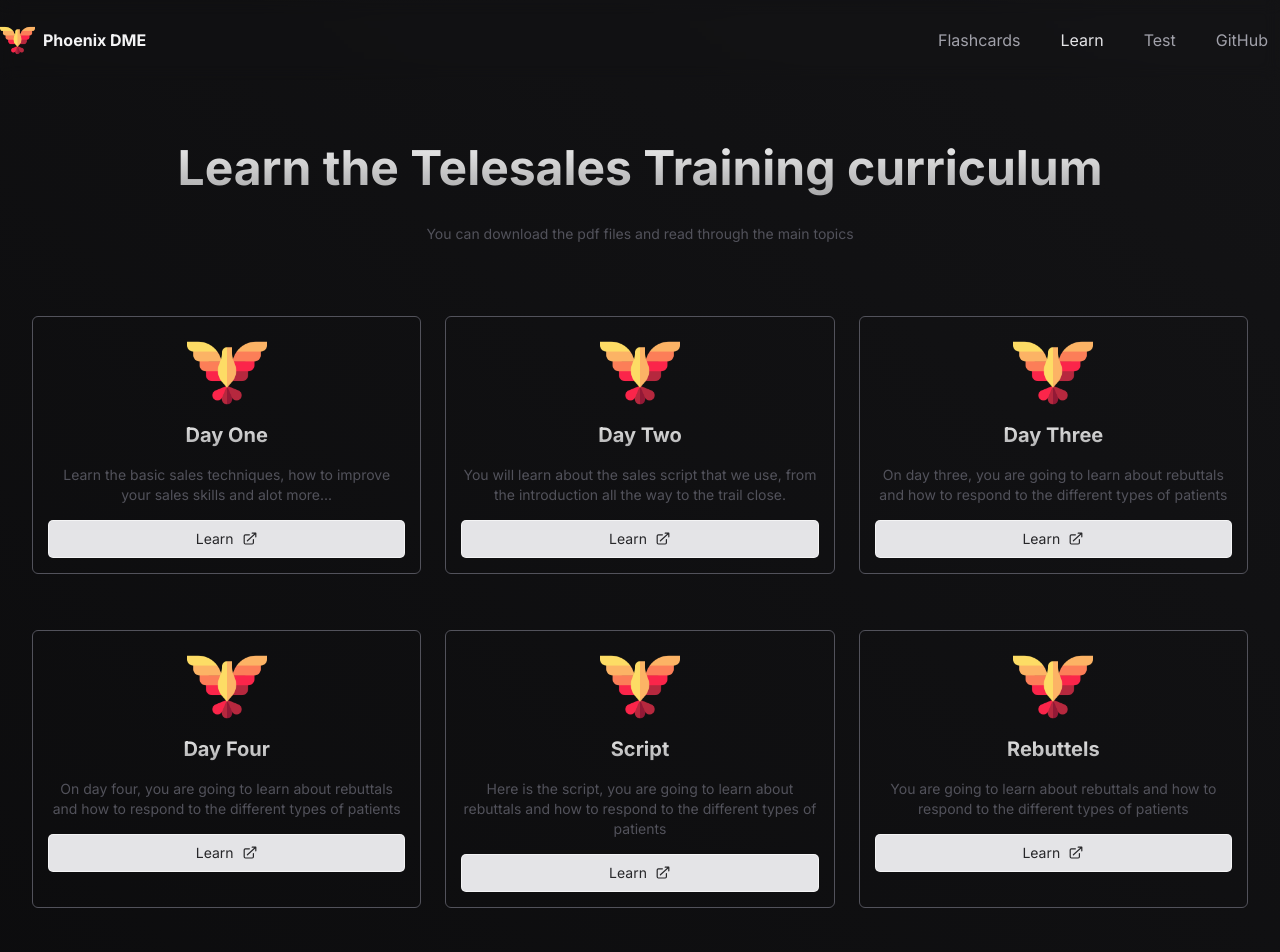
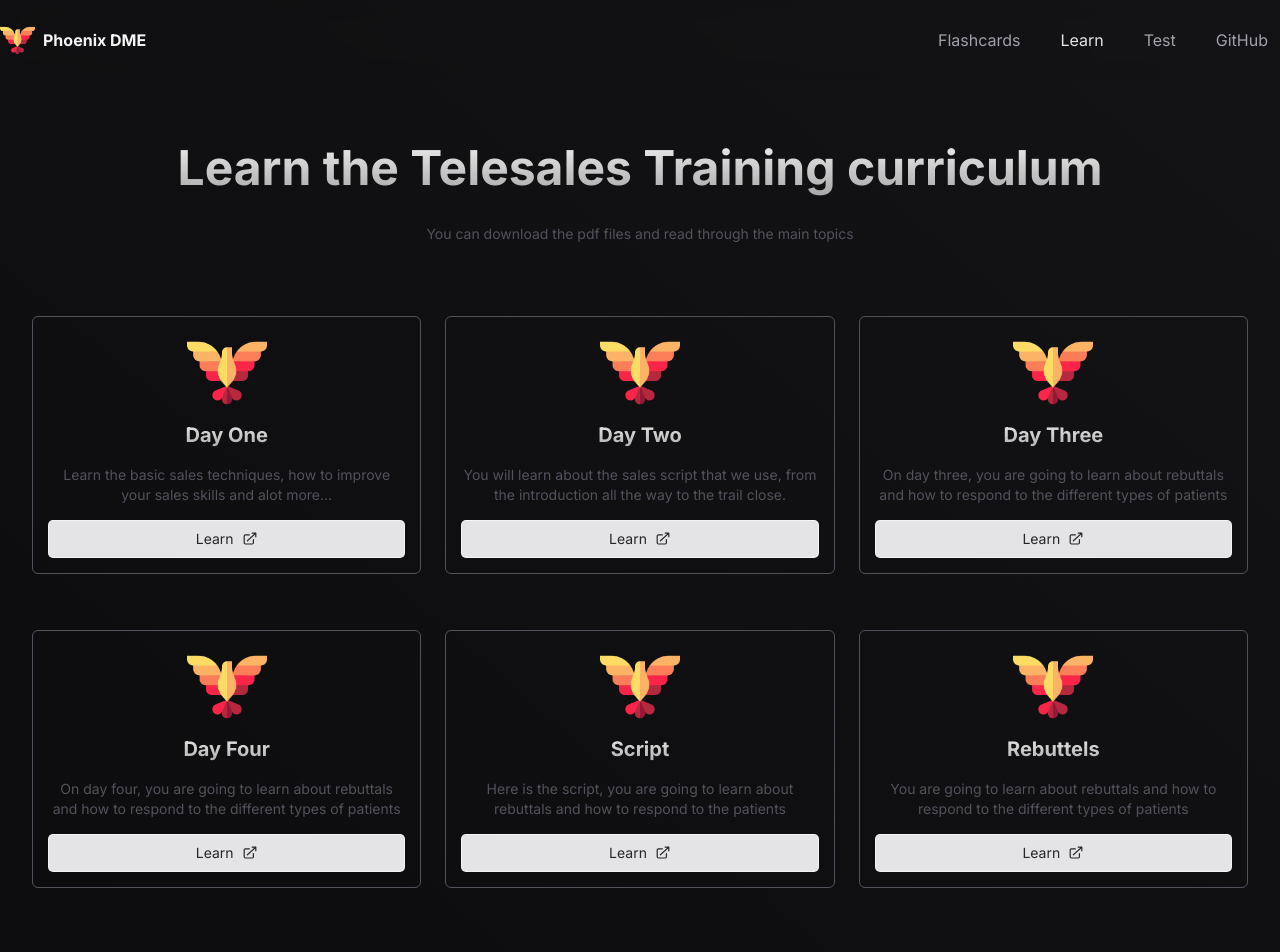
Before and after one commit to samuel-ma/phoenix, a Next.js app: page /learn in a window 1280 px wide. Shown: the top 952 px of the page. Built offline with nearby package versions, Linux system fonts and the light colour scheme.

Commit message:
another commit

```diff
--- a/app/learn/page.tsx
+++ b/app/learn/page.tsx
@@ -155,8 +155,7 @@ export default function Learn() {
 
                         <p className="my-2 text-sm text-center text-zinc-600">
                             Here is the script, you are going to learn about
-                            rebuttals and how to respond to the different types
-                            of patients
+                            rebuttals and how to respond to the patients
                         </p>
 
                         <Link
```
